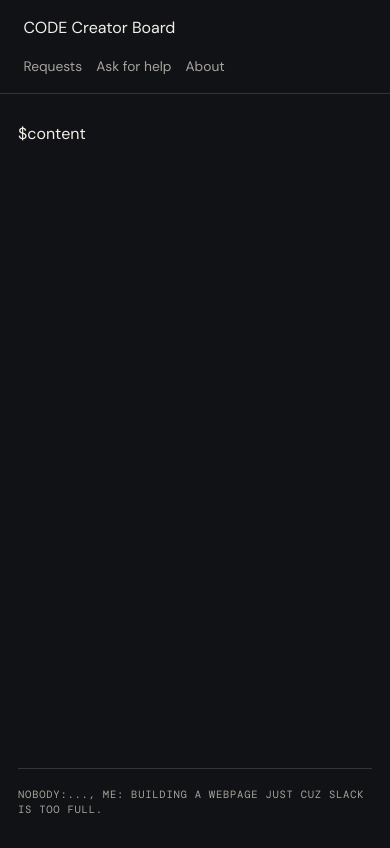
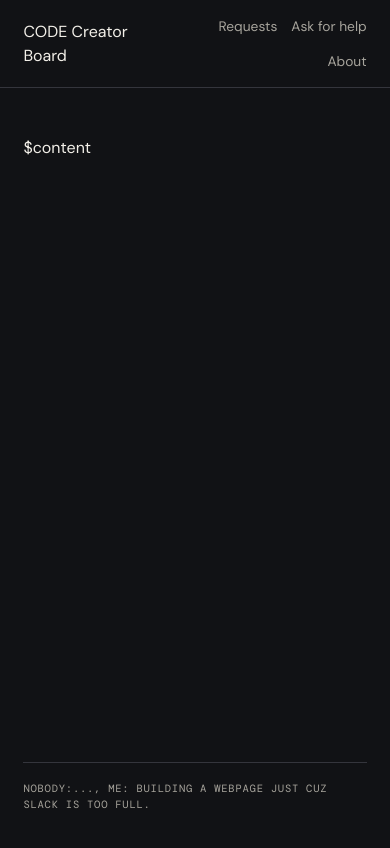
Before and after one commit to sarahrhb/code-SoMe, a Python web app: template templates/base.html in a window 390 px wide. After the commit the page ends 809 px from the top, so only its background shows below. Run offline with Jinja, Linux system fonts and the light colour scheme; the template is opened without the code that fills it, so the values that code supplies are empty.

Commit message:
Refactor CSS styles
Refactor CSS styles including adjustments to grid layouts, margin, and padding. Removed commented-out sections and improved organization.

```diff
--- a/static/style.css
+++ b/static/style.css
@@ -1,6 +1,5 @@
 @import url('https://fonts.googleapis.com/css2?family=DM+Mono&family=DM+Sans:wght@400;500;600;700&display=swap');
 
-/* the colors have arrived and they are not being subtle */
 /* colors used below */
 :root {color-scheme: dark;
       --black: #111215;
@@ -43,7 +42,6 @@ select:focus-visible {
 [hidden] {
   display: none !important;
 }
-/* the bit everyone scrolls past */
 /* top navigation */
 .site-header {
   min-height: 84px;
@@ -183,7 +181,7 @@ main > h1 {
 /* search and dropdown layout */
 .filter-fields {
       display: grid;
-  grid-template-columns: minmax(220px, 1.6fr) minmax(145px, 1fr) minmax(145px, 1fr);
+  grid-template-columns: minmax(200px, 1.6fr) minmax(145px, 1fr) minmax(145px, 1fr);
   align-items: end;
     gap: 12px;
 }
@@ -191,7 +189,7 @@ main > h1 {
 .filters label,
 .form label {
     display: block;
-   margin-bottom: 7px;
+   margin-bottom: 5px;
       color: var(--light-gray);
   font-size: 0.74rem;
   font-weight: 700;
@@ -205,7 +203,6 @@ main > h1 {
 .form input,
 .form textarea,
 .form select {
-    width: 100%;
    padding: 12px 13px;
       border: 1px solid var(--border-gray);
   border-radius: 0;
@@ -240,8 +237,7 @@ main > h1 {
 .filter-fields select {
     min-height: 48px;
 }
-/* a group project where everybody actually shows up */
-/* the card grid */
+/* the card grid6 */
 .cards {
    margin: 0;
       padding: 0;
@@ -266,7 +262,7 @@ main > h1 {
   transition: transform 180ms ease, border-color 180ms ease;
 }
 
-/* straight lines were getting a bit confident */
+/* the fancy motion bo the cards */
 .card:nth-child(4n + 1) {
   transform: rotate(-0.7deg);
 }
@@ -458,7 +454,6 @@ main > h1 {
 .card-bottom .card-link {
     margin-left: auto;
 }
-/* finished work gets the fancy little receipt */
 /* a finished request */
 .done-card {
   position: relative;
@@ -611,7 +606,6 @@ body > main > p {
       display: grid;
 
 
-  gap: 16px;
 }
 
 .about h2 {
@@ -624,75 +618,8 @@ body > main > p {
 .about li + li {
   margin-top: 8px;
 }
-/* small screen, same amount of drama */
-/* layout for smaller screens */
-@media (max-width: 760px) {
-  .site-header {
-  align-items: flex-start;
-    flex-direction: column;
-   gap: 16px;
-      }
+/* The board uses the CODE palette. */
 
-  nav {
-    justify-content: flex-start;
-   gap: 14px;
-      }
-  main {
-    width: min(100% - 36px, 620px);
-   padding-top: 28px;
-      }
-
-  .site-footer {
-    width: min(100% - 36px, 620px);
-   align-items: flex-start;
-      flex-direction: column;
-  }
-
-  .filters {
-    width: 100%;
-   }
-
-  .filter-fields {
-  grid-template-columns: 1fr 1fr;
-    }
-      .form .row {
-  grid-template-columns: 1fr;
-  gap: 8px;
-
-
-    }
-   .cards {
-      grid-template-columns: 1fr;
-  }
-
-    .card {
-   min-height: 270px;
-      padding: 20px;
-  }
-    .card-link {
-   min-height: 44px;
-      padding: 0 10px;
-  font-size: 0.63rem;
-  }
-   .card:nth-child(n) {
-      transform: none;
-  }
-
-    .done-card {
-   padding: 20px;
-      }
-}
-
-@media (prefers-reduced-motion: reduce) {
-   *, *::before, *::after {
-      scroll-behavior: auto !important;
-  animation-duration: 1ms !important;
-  animation-iteration-count: 1 !important;
-    transition-duration: 1ms !important;
-   }
-}
-
-/* The simplified board uses the original incubator cards and CODE palette. */
 .intro {
    display: flex;
 
@@ -735,18 +662,8 @@ body > main > p {
     .card-bottom { flex-wrap: wrap; }
 }
 
-/* less like a form, more like a noticeboard */
-.intro { gap: 11px 35px; border-bottom: 0;
-    padding: 6px 0 12px; margin-bottom: 19px; }
-.intro h1 {
-  max-width: 13ch; font-size: clamp(2.5rem, 6vw, 4.8rem);
-    line-height: .98; overflow-wrap: anywhere;
-}
-.intro p { max-width: 43ch; margin: 13px 0 6px 9px; }
-.intro > .button { transform: rotate(-1.2deg); margin-left: auto; }
-.intro > .button:hover { transform: rotate(0deg) translateY(-2px); }
 
-/* organised enough to find things. barely */
+/* organiseing */
 #request-filters { margin: 21px 0 38px; }
 #request-filters .filter-fields {
    display: flex; align-items: flex-start;
```
